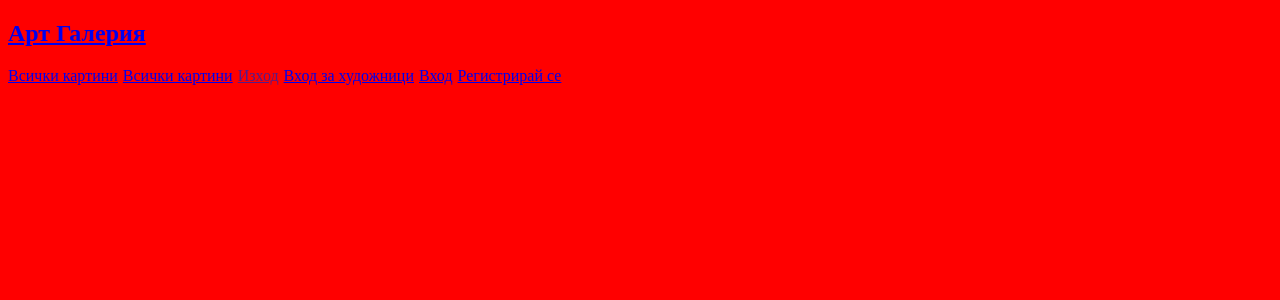
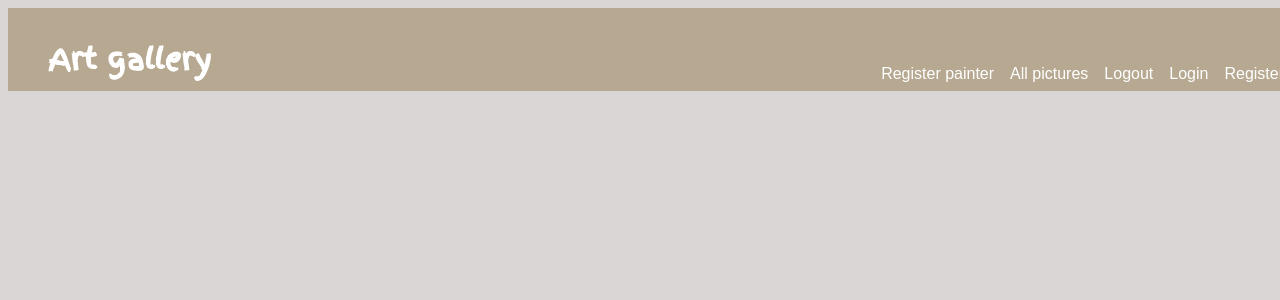
Before and after one commit to JuliaFS/gallery, a React (Vite) app in the folder client/: page / in a window 1280 px wide. Shown: the top 300 px of the page. Built offline with nearby package versions, Linux system fonts and the light colour scheme.

Commit message:
added font for logo. Added same css

```diff
--- a/client/index.html
+++ b/client/index.html
@@ -4,7 +4,7 @@
     <meta charset="UTF-8" />
     <link rel="icon" type="image/svg+xml" href="/art.svg" />
     <meta name="viewport" content="width=device-width, initial-scale=1.0" />
-    <link rel="stylesheet" href="/styles/styles.css" />
+    <link rel="stylesheet" href="styles/styles.css" />
     <title>Gallery</title>
   </head>
   <body>
--- /dev/null
+++ b/client/public/styles/navigation.css
@@ -0,0 +1,76 @@
+@font-face {
+    font-family: "Finger_Paint";
+    src:
+      local("Trickster"),
+      url("../fonts/Finger_Paint/FingerPaint-Regular.ttf") format("TrueType");
+  }
+
+header {
+    background-color: rgb(183, 169, 145);
+    width: 100%;
+    overflow: hidden;
+    color: white;
+}
+
+.home {
+    font-size: 1.2em;
+    font-family: "Finger_Paint", Times, serif;
+    color: white;
+}
+
+header {
+    position: relative;
+    padding: 10px;
+}
+
+header h2 {
+    display: inline-block;
+    color: white;
+    margin-bottom: auto;
+    margin-left: 30px;
+}
+
+header nav {
+    font-size: auto;
+    font-family: sans-serif;
+    position: absolute;
+    right: 0;
+    bottom: 8px;
+}
+
+header nav>* {
+    float: left;
+}
+
+header a{
+    color: white;
+    text-decoration: none;
+}
+
+footer {
+    padding: 0.5em;
+    width: 100%;
+    position: absolute;
+    left: 0;
+    bottom: 0;
+}
+
+nav a {
+    margin: 0 0.5em;
+}
+
+nav a:hover {
+    cursor: pointer;
+    color: rgb(82, 133, 139);
+    font-weight: bolder;
+}
+
+.home:hover {
+    color: rgb(82, 133, 139);
+}
+
+#user,
+#guest {
+    margin: 0;
+    padding: 0;
+}
--- a/client/public/styles/styles.css
+++ b/client/public/styles/styles.css
@@ -1,8 +1,7 @@
-body{
-     background-color: red;
+@import "navigation.css";
+
+
+body {
+    background-color: rgba(152, 137, 137, 0.346);
+
 }
-
-nav a{
-    float: left;
-    margin:0 5px 0 0;
-}
--- a/client/src/components/Header/Header.jsx
+++ b/client/src/components/Header/Header.jsx
@@ -1,19 +1,20 @@
 export default function Header(){
     return(
-        <header>
-            <h2><a className="home" href="/">Арт Галерия</a></h2>
-            <nav menu slide>
-                <a href="#">Всички картини</a>
+        <header className="example">
+            <div>
+            <h2><a className="home" href="/">Art gallery</a></h2>
+            <nav className="navi1">
+                <a className="sm1" href="#">Register painter</a>
                 <div id="user">
-                    <a href="#">Всички картини</a>
-                    <a href="">Изход</a>
+                    <a className="sm2" href="#">All pictures</a>
+                    <a  className="sm3" href="#">Logout</a>
                 </div>
                 <div id="guests">
-                    <a href="#">Вход за художници</a>
-                    <a href="/login">Вход</a>
-                    <a href="/register">Регистрирай се</a>
+                    <a className="sm4" href="/login">Login</a>
+                    <a className="sm5" href="/register">Register</a>
                 </div>
             </nav>
+            </ div>
         </header>
     );
 }
```
Also changed, not shown: client/public/fonts/Finger_Paint/FingerPaint-Regular.ttf (added), client/public/fonts/Finger_Paint/OFL.txt (added), client/public/images/chereshka-72dpi.jpg (added).
